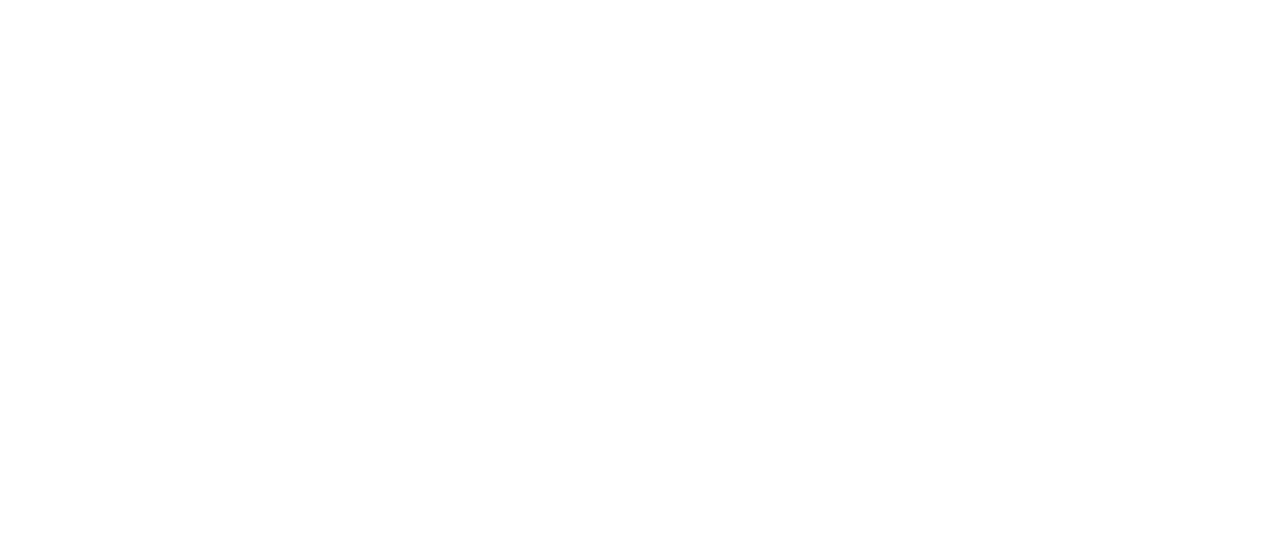
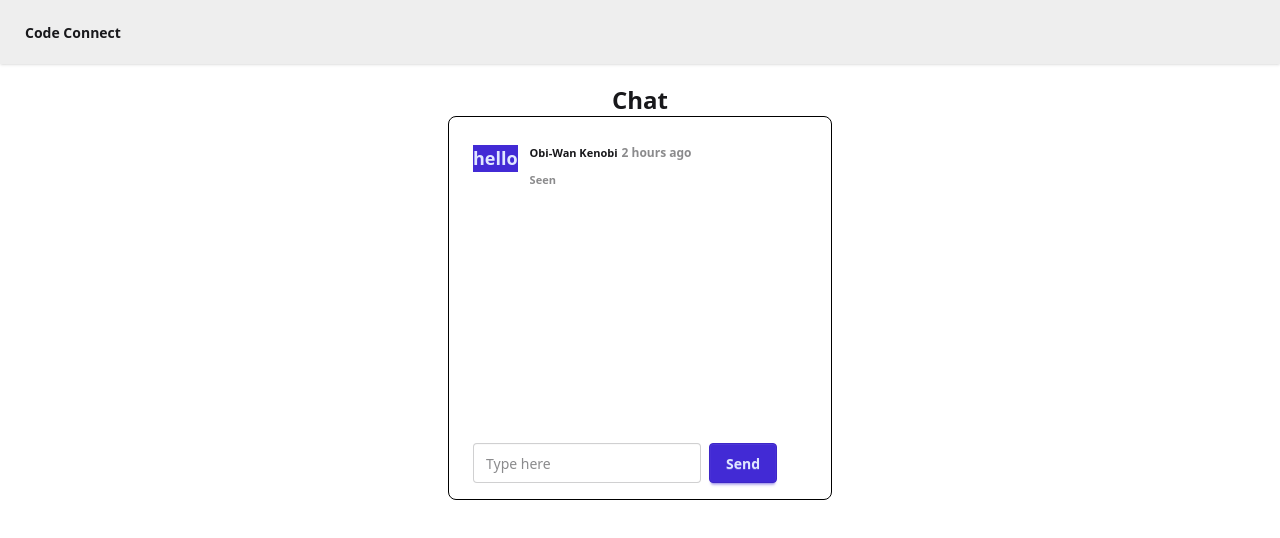
Before and after one commit to Aqib-Ahmad/web, a React (Vite) app: page /chat/1 in a window 1280 px wide. Before the commit this address had no page. Shown: the top 538 px of the page. Built offline with nearby package versions, Linux system fonts and the light colour scheme; no server answers.

Commit message:
creating chat component

```diff
--- a/src/App.jsx
+++ b/src/App.jsx
@@ -7,6 +7,7 @@
 import Feed from "./components/Feed";
 import Requests from "./components/Requests";
 import Connections from "./components/Connections";
+import Chat from "./components/Chat";
 
 function App() {
   return (
@@ -20,6 +21,7 @@
               <Route path="/profile" element={<Profile />} />
               <Route path="/connections" element={<Connections />} />
               <Route path="/requests" element={<Requests />} />
+              <Route path="/chat/:targetUserId" element={<Chat />} />
             </Route>
           </Routes>
         </BrowserRouter>
--- /dev/null
+++ b/src/components/Chat.jsx
@@ -0,0 +1,37 @@
+import { useState } from "react";
+import { useParams } from "react-router-dom";
+
+const Chat = () => {
+  const { targetUserId } = useParams();
+  console.log(targetUserId);
+  const [messages, setMessages] = useState([{ text: "hello" }]);
+  return (
+    <>
+      <h1 className="text-center font-bold  text-2xl mt-5">Chat</h1>
+      <div className="card m-auto card-border bg-base-100 w-96 h-96 border-black">
+        <div className="card-body">
+          <h2 className="card-title">
+            {messages.map((msg, index) => (
+              <div key={index}>
+                <div className="chat chat-start">
+                  <div className="chat-header">
+                    Obi-Wan Kenobi
+                    <time className="text-xs opacity-50">2 hours ago</time>
+                  </div>
+                  <div className=" chat-bubble-primary">{msg.text}</div>
+                  <div className="chat-footer opacity-50">Seen</div>
+                </div>
+              </div>
+            ))}
+          </h2>
+          <div className=" flex gap-2 absolute bottom-4 ">
+            <input type="text" placeholder="Type here" className="input " />
+            <button className="btn btn-primary">Send</button>
+          </div>
+        </div>
+      </div>
+    </>
+  );
+};
+
+export default Chat;
--- a/src/components/Connections.jsx
+++ b/src/components/Connections.jsx
@@ -3,6 +3,7 @@
 import { BASE_URL } from "../utils/constant";
 import { useDispatch, useSelector } from "react-redux";
 import { addConnection } from "../utils/ConnectionSlice";
+import { Link } from "react-router-dom";
 
 const Connections = () => {
   const dispatch = useDispatch();
@@ -44,7 +45,7 @@
                 ? connectionData.toUserId
                 : connectionData.fromUserId;
 
-            const { firstName, lastName, about, age, photoUrl } = myuser;
+            const { firstName, lastName, about, age, photoUrl, _id } = myuser;
 
             return (
               <div key={index}>
@@ -63,6 +64,11 @@
                     <p>About: {about}</p>
                     <p>Age: {age ? age : ""}</p>
                   </div>
+                  <div>
+                    <Link to={`/chat/${_id}`}>
+                      <button className="btn btn-neutral">Chat</button>
+                    </Link>
+                  </div>
                 </div>
               </div>
             );
```
Also changed, not shown: 1 other file (tests, documents, lock files or other folders).
